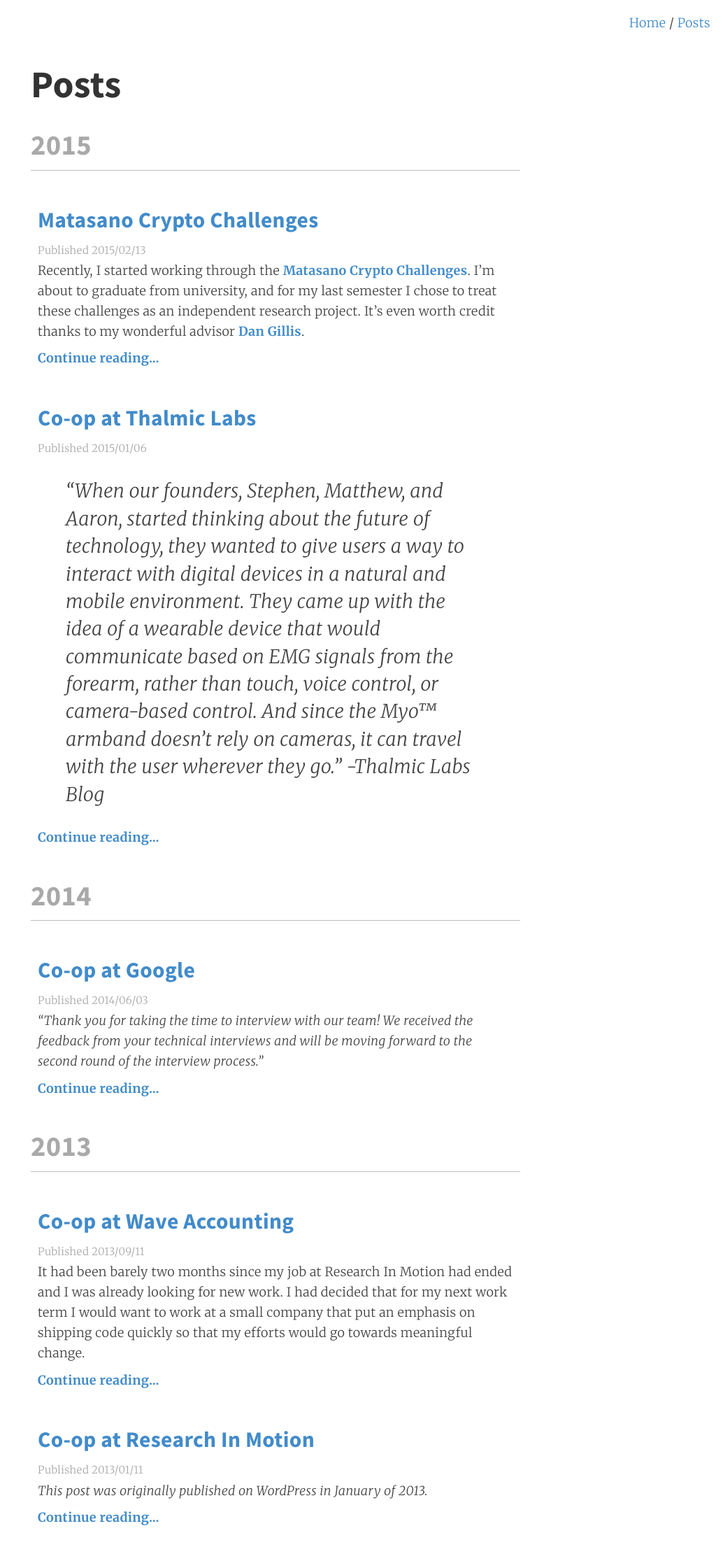
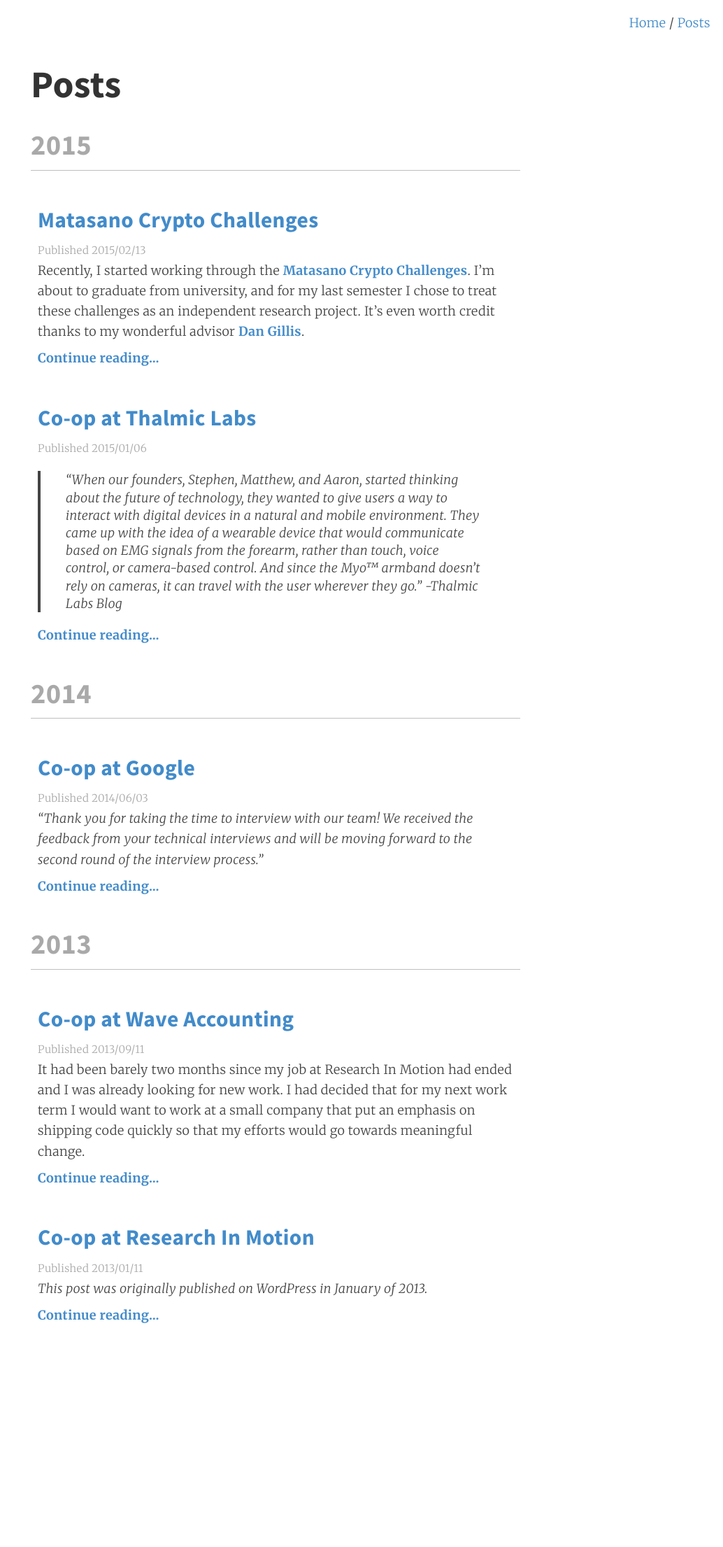
Before and after one commit to ryanwilsonperkin/ryanwilsonperkin.com, a Jekyll site: the page built from posts/index.html, in a window 1280 px wide. Shown: the whole page at 70% size, without its empty margins (246-1280 px from the left). Built offline with Jekyll 4.4.1, drawn with Linux system fonts in a browser that asks for light colours; Markdown is read by kramdown in place of the engine named in the settings; after the commit the page ends 1922 px from its top, so only the background shows below that.

Commit message:
Reduce blockquote size. Add identifying left border

```diff
--- a/css/main.css
+++ b/css/main.css
@@ -19,6 +19,9 @@
 }
 
 blockquote {
+  margin-left: 0em;
+  border-left: 0.25em solid;
+  padding-left: 2em;
   font-style: italic;
 }
 
@@ -153,8 +156,8 @@
     line-height: 1.22em;
   }
   blockquote {
-    font-size: 1.5em;
-    line-height: 1.4583em;
+    font-size: 1em;
+    line-height: 1.4em;
   }
 }
 
@@ -181,8 +184,8 @@
     line-height: 1.2222em;
   }
   blockquote {
-    font-size: 1.5em;
-    line-height: 1.4583em;
+    font-size: 1em;
+    line-height: 1.4em;
   }
 }
 
@@ -209,7 +212,7 @@
     line-height: 1.1111em;
   }
   blockquote {
-    font-size: 1.25em;
-    line-height: 1.25em;
+    font-size: 1em;
+    line-height: 1.4em;
   }
 }
```
